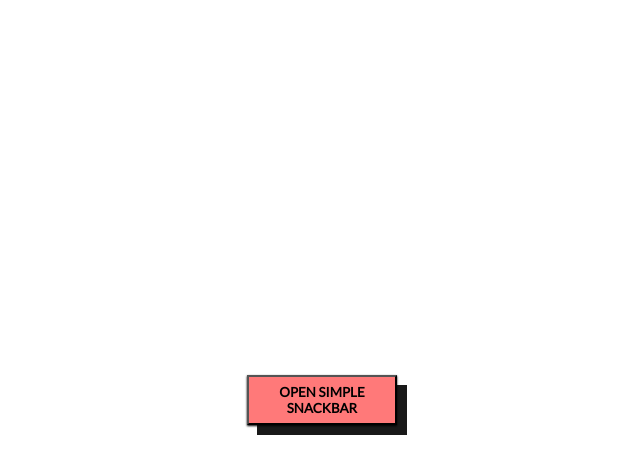
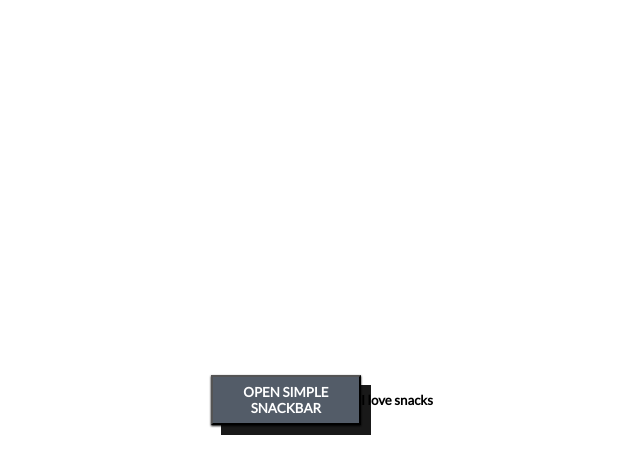
Before and after one commit to Rossowka/snackbar, a React (Create React App) app: page / in a window 1280 px wide. Both pictures are taken after a click on the button "OPEN SIMPLE SNACKBAR". Shown: the top 474 px of the page, without its empty margins (318-958 px from the left). Built offline with nearby package versions, Linux system fonts and the light colour scheme.

Commit message:
added: snackbar carries custom message

```diff
--- a/src/App.js
+++ b/src/App.js
@@ -4,16 +4,22 @@ import { Button } from './components/Button'
 import { Snackbar } from './components/Snackbar'
 
 function App() {
-  const [isOpen, setIsOpen] = useState(false);
+  const [isActive, setIsActive] = useState(false);
 
-  const handleClick = (e) => {
-    setIsOpen(e => !e);
+  const handleClick = () => {
+    setIsActive(!isActive);
   };
 
   return (
     <div>
       <Button onClick={handleClick}>OPEN SIMPLE SNACKBAR</Button>
-      { isOpen ? <Snackbar/> : false }
+      { isActive && (
+        <Snackbar
+          autoHideDuration={5000}
+          message='I love snacks'
+          position='topCentre'
+        />
+      )}
     </div>
   );
 }
--- a/src/components/Button/styles.scss
+++ b/src/components/Button/styles.scss
@@ -2,29 +2,12 @@
 
 button {
     transition: 1s ease;
-    background: $negative-color;
+    color: white;
+    background: $grey-color;
     font-weight: bold;
     width: 150px;
     height: 50px;
     box-shadow: 10px 10px 0px rgba(0, 0, 0, 0.90), 0 1px 2px rgba(0, 0, 0, 1);
-    &.close {
-        width: 50px;
-        height: 50px;
-        color: white;
-        background-color: $grey-color;
-        grid-column: 2;
-        justify-self: end;
-    }
-
-    &.abort {
-        grid-column: 1;
-        background-color: $positive-color;
-    }
-
-    &.delete {
-        grid-column: 2;
-        text-transform: uppercase;
-    }
 }
 
 button:hover {
--- a/src/components/Snackbar/Snackbar.js
+++ b/src/components/Snackbar/Snackbar.js
@@ -1,10 +1,13 @@
 import React from 'react';
+import './styles.scss';
 
-function Snackbar() {
+function Snackbar({ message }) {
+
+
     return (
-        <>
-
-        </>
+        <div>
+            <h5>{message}</h5>
+        </div>
     )
 }
 
```
